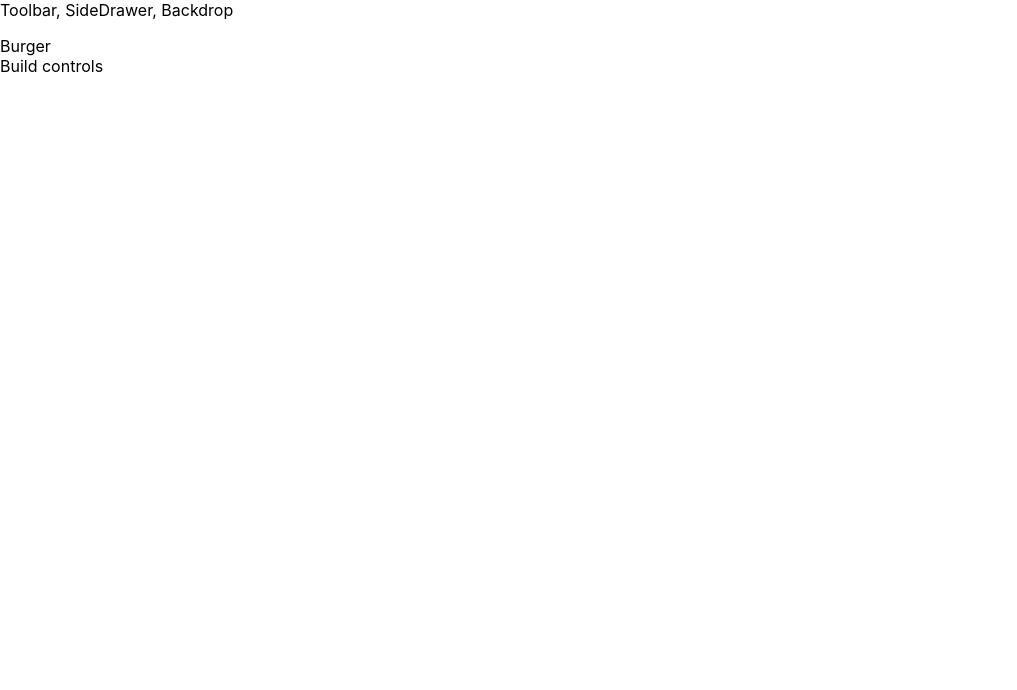
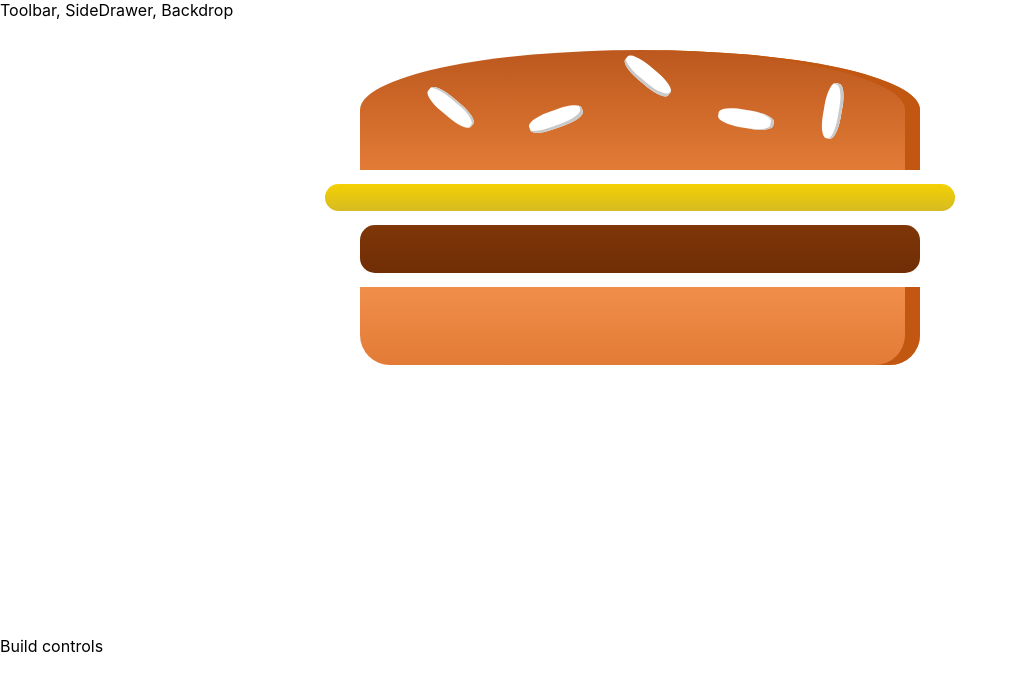
Before and after one commit to EnzoEsper/BurgerBuilder, a React (Create React App) app: page / in a window 1280 px wide. Shown: the top 690 px of the page, without its empty margins (0-1017 px from the left). Built offline with nearby package versions, Linux system fonts and the light colour scheme.

Commit message:
Adding the Burger component to display it

```diff
--- a/src/containers/BurgerBuilder/BurgerBuilder.js
+++ b/src/containers/BurgerBuilder/BurgerBuilder.js
@@ -1,11 +1,12 @@
 import React from "react";
 import Auxiliar from "../../hof/Auxiliar";
+import Burger from "../../components/Burger/Burger";
 
 class BurgerBuilder extends React.Component {
   render() {
     return (
       <Auxiliar>
-        <div>Burger</div>
+        <Burger />
         <div>Build controls</div>
       </Auxiliar>
     );
```
